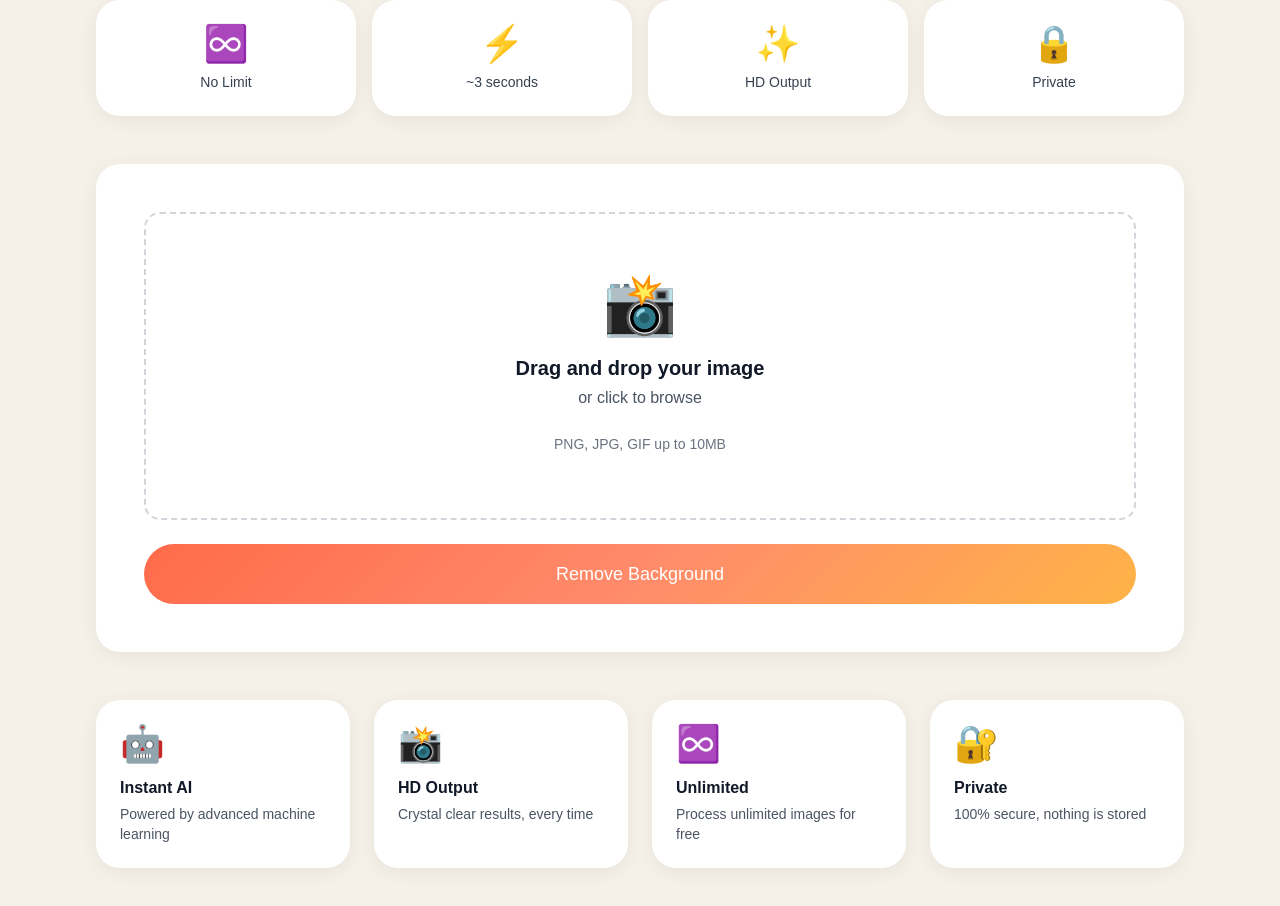
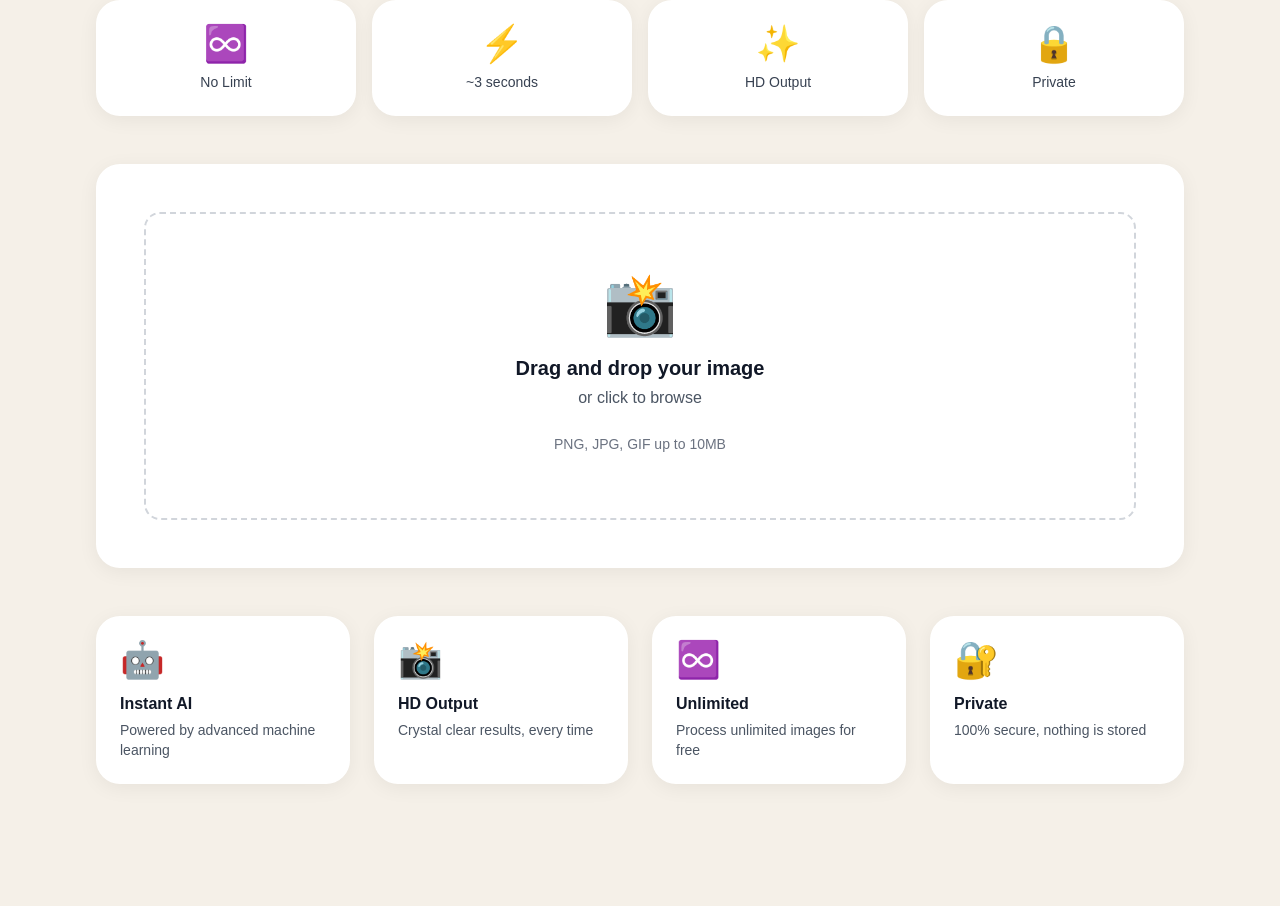
Before and after one commit to azarrazagula/erasebg-frontend, a Next.js app: page / in a window 1280 px wide. Shown: the part 308-1214 px from the top of the page. After the commit the page ends 1140 px from the top, so only its background shows below. Built offline with nearby package versions, Linux system fonts and the light colour scheme; a web font is replaced by a local one.

Commit message:
feat: hide original image preview during processing
- Remove ImagePreview from processing state
- Show only loading animation with bouncing dots
- Result still shows before/after comparison
- Cleaner UX focusing on final result

```diff
--- a/app/page.tsx
+++ b/app/page.tsx
@@ -64,9 +64,14 @@ export default function Home(): JSX.Element {
   return (
     <div className="min-h-screen bg-cream">
       <div className="max-w-6xl mx-auto px-4 sm:px-6 lg:px-8 py-8 md:py-12">
-        {!resultBlob ? (
-          <>
-            <header className="mb-12 md:mb-16 animate-fade-up">
+        {/* Header */}
+        <header
+          className={`mb-12 md:mb-16 transition-all duration-500 ${
+            resultBlob
+              ? "opacity-50 scale-95"
+              : "opacity-100 scale-100 animate-fade-up"
+          }`}
+        >
           <div className="flex justify-center mb-6">
             <div className="inline-block px-4 py-2 bg-white rounded-full shadow-soft">
               <span className="text-xs md:text-sm font-medium text-gray-600">
@@ -78,12 +83,19 @@ export default function Home(): JSX.Element {
             Remove Background Like Magic.
           </h1>
           <p className="text-center text-gray-600 text-base md:text-lg max-w-2xl mx-auto">
-                Instantly remove backgrounds from your images with cutting-edge
-                AI. No signup, no limits, 100% private.
+            Instantly remove backgrounds from your images with cutting-edge AI.
+            No signup, no limits, 100% private.
           </p>
         </header>
 
-            <div className="grid grid-cols-2 md:grid-cols-4 gap-4 mb-12 animate-fade-up-delay-1">
+        {/* Stats Row */}
+        <div
+          className={`grid grid-cols-2 md:grid-cols-4 gap-4 mb-12 transition-all duration-500 ${
+            resultBlob
+              ? "opacity-50 scale-95"
+              : "opacity-100 scale-100 animate-fade-up-delay-1"
+          }`}
+        >
           {[
             { label: "No Limit", icon: "♾️" },
             { label: "~3 seconds", icon: "⚡" },
@@ -102,28 +114,76 @@ export default function Home(): JSX.Element {
           ))}
         </div>
 
-            <div className="card-white card-white-hover p-8 md:p-12 mb-12 animate-fade-up-delay-2">
+        {/* Main Card - Contains Everything */}
+        <div className="card-white p-8 md:p-12 mb-12 animate-fade-up-delay-2">
+          {/* UPLOAD STATE - Show upload zone */}
+          {!originalUrl && (
             <DropZone
               onFileSelect={handleFileSelect}
               isLoading={isLoading}
               loadingStep={loadingStep}
               disabled={false}
             />
+          )}
 
-              {error && (
-                <div className="mt-6 p-4 bg-red-50 border border-red-200 rounded-lg">
-                  <p className="text-red-700 text-sm">{error}</p>
+          {/* PREVIEW STATE - Show loading animation during processing */}
+          {originalUrl && !resultBlob && (
+            <div className="space-y-6 animate-fade-up flex flex-col items-center justify-center min-h-96">
+              <h2 className="text-2xl md:text-3xl font-bold text-gray-900">
+                Processing your image...
+              </h2>
+
+              {isLoading && (
+                <div className="flex flex-col items-center justify-center gap-4 w-full max-w-xs">
+                  <div className="flex gap-2">
+                    <div className="w-3 h-3 bg-coral-main rounded-full animate-bounce-dots" />
+                    <div className="w-3 h-3 bg-coral-main rounded-full animate-bounce-dots-delay-1" />
+                    <div className="w-3 h-3 bg-coral-main rounded-full animate-bounce-dots-delay-2" />
+                  </div>
+                  <div className="w-full h-2 bg-gray-200 rounded-full overflow-hidden">
+                    <div className="h-full bg-gradient-coral animate-progress-fill" />
+                  </div>
+                </div>
+              )}
             </div>
           )}
 
-              {originalUrl && !resultBlob && (
-                <div className="mt-8 animate-fade-up">
-                  <ImagePreview originalUrl={originalUrl} resultBlob={null} />
+          {/* RESULT STATE - Show result in same card */}
+          {resultBlob && (
+            <div className="space-y-6 animate-fade-up">
+              <h2 className="text-2xl md:text-3xl font-bold text-gray-900">
+                ✨ Done! Your Image is Ready
+              </h2>
+              <ImagePreview originalUrl={originalUrl} resultBlob={resultBlob} />
+              <div className="pt-6 border-t border-gray-200 space-y-4">
+                <DownloadBtn resultBlob={resultBlob} />
+                <button
+                  onClick={handleReset}
+                  className="w-full px-6 py-3 rounded-full font-medium text-gray-700 bg-gray-100 hover:bg-gray-200 transition-all duration-300 hover:shadow-soft-lg"
+                >
+                  ↻ Process Another Image
+                </button>
+              </div>
+            </div>
+          )}
+
+          {/* ERROR STATE */}
+          {error && (
+            <div className="p-4 bg-red-50 border border-red-200 rounded-lg animate-fade-up">
+              <p className="text-red-700 text-sm">{error}</p>
             </div>
           )}
         </div>
 
-            <div className="grid grid-cols-1 md:grid-cols-4 gap-6 animate-fade-up-delay-3">
+        {/* Features Row - Only show if no image selected */}
+        {!originalUrl && (
+          <div
+            className={`grid grid-cols-1 md:grid-cols-4 gap-6 transition-all duration-500 ${
+              resultBlob
+                ? "opacity-50 scale-95"
+                : "opacity-100 scale-100 animate-fade-up-delay-3"
+            }`}
+          >
             {[
               {
                 title: "Instant AI",
@@ -146,7 +206,10 @@ export default function Home(): JSX.Element {
                 icon: "🔐",
               },
             ].map((feature, index) => (
-                <div key={index} className="card-white card-white-hover p-6">
+              <div
+                key={index}
+                className="card-white card-white-hover p-6 transition-all duration-300"
+              >
                 <div className="text-4xl mb-3">{feature.icon}</div>
                 <h3 className="font-semibold text-gray-900 mb-1">
                   {feature.title}
@@ -155,32 +218,6 @@ export default function Home(): JSX.Element {
               </div>
             ))}
           </div>
-          </>
-        ) : (
-          <div className="max-w-4xl mx-auto">
-            <button
-              onClick={handleReset}
-              className="mb-8 text-coral-dark hover:text-coral-main font-medium text-sm flex items-center gap-2 transition-colors"
-            >
-              ← Back to Editor
-            </button>
-
-            <div className="card-white card-white-hover p-8 md:p-12 space-y-8 animate-fade-up">
-              <div>
-                <h2 className="text-2xl md:text-3xl font-bold text-gray-900 mb-6">
-                  Your Image is Ready
-                </h2>
-                <ImagePreview
-                  originalUrl={originalUrl}
-                  resultBlob={resultBlob}
-                />
-              </div>
-
-              <div className="pt-8 border-t border-gray-200">
-                <DownloadBtn resultBlob={resultBlob} />
-              </div>
-            </div>
-          </div>
         )}
       </div>
     </div>
--- a/components/DropZone.tsx
+++ b/components/DropZone.tsx
@@ -133,16 +133,6 @@ export default function DropZone({
           </div>
         )}
       </div>
-
-      {!isLoading && (
-        <button
-          onClick={handleClick}
-          disabled={disabled}
-          className="w-full btn-coral btn-coral-hover disabled:opacity-50 disabled:cursor-not-allowed text-base md:text-lg py-4"
-        >
-          Remove Background
-        </button>
-      )}
     </div>
   );
 }
```
Lines whose indentation alone changed are shown as unchanged.
